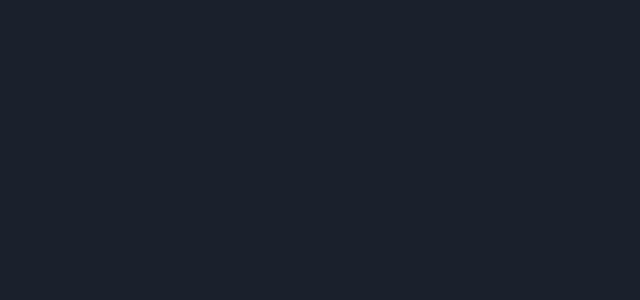
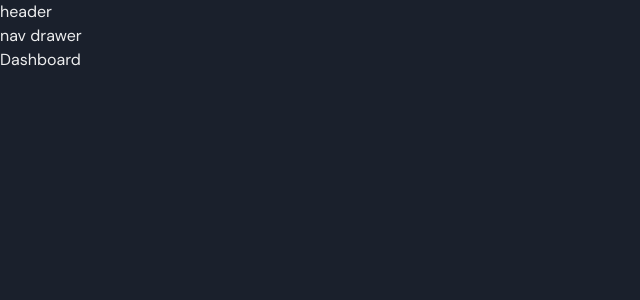
Before and after one commit to jarv1ssa/smartio, a React (Create React App) app: page /dashboard in a window 1280 px wide. Shown: the top 300 px of the page, without its empty margins (0-640 px from the left). Built offline with nearby package versions, Linux system fonts and the light colour scheme.

Commit message:
✨ add initial routing and layouts

```diff
--- a/src/App.tsx
+++ b/src/App.tsx
@@ -1,9 +1,22 @@
-import React from "react";
+import About from "./pages/About";
+import Dashboard from "./pages/Dashboard";
+import Home from "./pages/Home";
 import theme from "./theme";
 import { ChakraProvider } from "@chakra-ui/react";
+import { Route, Routes } from "react-router-dom";
 
 function App() {
-  return <ChakraProvider theme={theme}></ChakraProvider>;
+  return (
+    <ChakraProvider theme={theme}>
+      <Routes>
+        <Route path="/" element={<Home />}></Route>
+
+        <Route path="/about" element={<About />}></Route>
+
+        <Route path="/dashboard" element={<Dashboard />}></Route>
+      </Routes>
+    </ChakraProvider>
+  );
 }
 
 export default App;
--- /dev/null
+++ b/src/layouts/Private/Header.tsx
@@ -0,0 +1,5 @@
+const Header = () => {
+  return <p>header</p>;
+};
+
+export default Header;
--- /dev/null
+++ b/src/layouts/Private/NavDrawer.tsx
@@ -0,0 +1,5 @@
+const NavDrawer = () => {
+  return <p>nav drawer</p>;
+};
+
+export default NavDrawer;
--- /dev/null
+++ b/src/layouts/Private/index.tsx
@@ -0,0 +1,16 @@
+import { Fragment, PropsWithChildren } from "react";
+import Header from "./Header";
+import NavDrawer from "./NavDrawer";
+
+const Private = ({ children }: PropsWithChildren<{}>) => {
+  return (
+    <Fragment>
+      <Header />
+      <NavDrawer />
+
+      <div>{children}</div>
+    </Fragment>
+  );
+};
+
+export default Private;
--- /dev/null
+++ b/src/layouts/Public/Header.tsx
@@ -0,0 +1,5 @@
+const Header = () => {
+  return <p>header</p>;
+};
+
+export default Header;
--- /dev/null
+++ b/src/layouts/Public/NavDrawer.tsx
@@ -0,0 +1,5 @@
+const NavDrawer = () => {
+  return <p>nav drawer</p>;
+};
+
+export default NavDrawer;
--- /dev/null
+++ b/src/layouts/Public/index.tsx
@@ -0,0 +1,16 @@
+import { Fragment, PropsWithChildren } from "react";
+import Header from "./Header";
+import NavDrawer from "./NavDrawer";
+
+const Public = ({ children }: PropsWithChildren<{}>) => {
+  return (
+    <Fragment>
+      <Header />
+      <NavDrawer />
+
+      <div>{children}</div>
+    </Fragment>
+  );
+};
+
+export default Public;
--- /dev/null
+++ b/src/pages/About/index.tsx
@@ -0,0 +1,11 @@
+import Public from "../../layouts/Public";
+
+const About = () => {
+  return (
+    <Public>
+      <p>About</p>
+    </Public>
+  );
+};
+
+export default About;
--- /dev/null
+++ b/src/pages/Dashboard/index.tsx
@@ -0,0 +1,11 @@
+import Private from "../../layouts/Private";
+
+const Dashboard = () => {
+  return (
+    <Private>
+      <p>Dashboard</p>
+    </Private>
+  );
+};
+
+export default Dashboard;
--- /dev/null
+++ b/src/pages/Home/index.tsx
@@ -0,0 +1,11 @@
+import Public from "../../layouts/Public";
+
+const Home = () => {
+  return (
+    <Public>
+      <p>Home</p>
+    </Public>
+  );
+};
+
+export default Home;
```
Also changed, not shown: tsconfig.json (+2 -8 lines).
